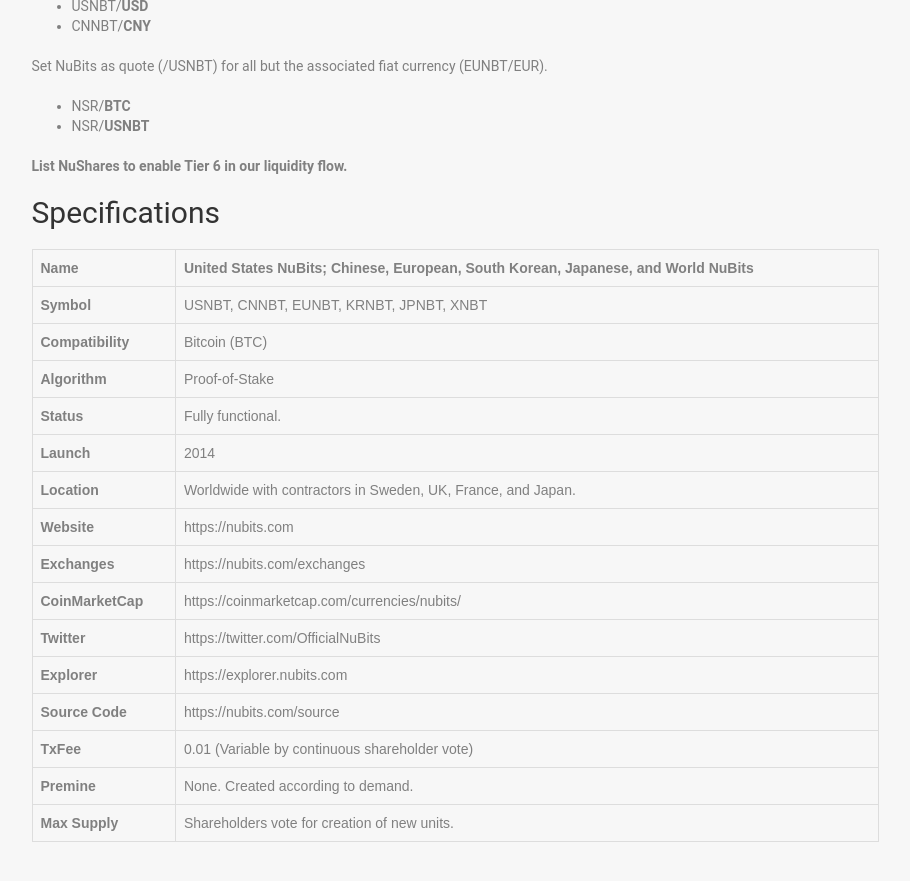
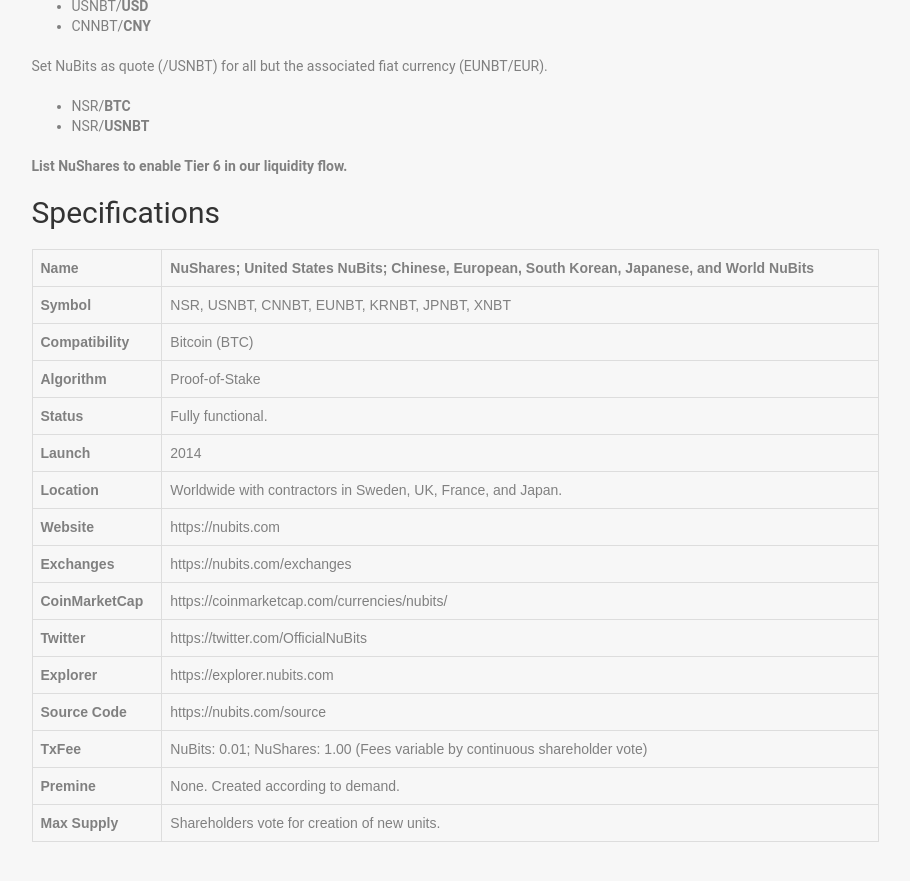
Before and after one commit to NuNetwork/nunetwork.github.io, a Jekyll site: the page built from _pages/list-nubits.md, in a window 1280 px wide and 900 px high, scrolled down 1011 px. Shown: the top 881 px of the window, without its empty margins (331-1241 px from the left). Built offline with Jekyll 4.4.1, drawn with Linux system fonts in a browser that asks for light colours.

Commit message:
Update list-nubits.md

```diff
--- a/_pages/list-nubits.md
+++ b/_pages/list-nubits.md
@@ -51,9 +51,9 @@
 
 ## Specifications
 
-| Name | United States NuBits; Chinese, European, South Korean, Japanese, and World NuBits
+| Name | NuShares; United States NuBits; Chinese, European, South Korean, Japanese, and World NuBits
 |:--|:--|
-Symbol | USNBT, CNNBT, EUNBT, KRNBT, JPNBT, XNBT
+Symbol | NSR, USNBT, CNNBT, EUNBT, KRNBT, JPNBT, XNBT
 Compatibility | Bitcoin (BTC)
 Algorithm | Proof-of-Stake
 Status | Fully functional.
@@ -65,7 +65,7 @@
 Twitter | https://twitter.com/OfficialNuBits
 Explorer | https://explorer.nubits.com
 Source Code | https://nubits.com/source
-TxFee | 0.01 (Variable by continuous shareholder vote)
+TxFee | NuBits: 0.01; NuShares: 1.00 (Fees variable by continuous shareholder vote)
 Premine | None. Created according to demand.
 Max Supply | Shareholders vote for creation of new units.
 
```
